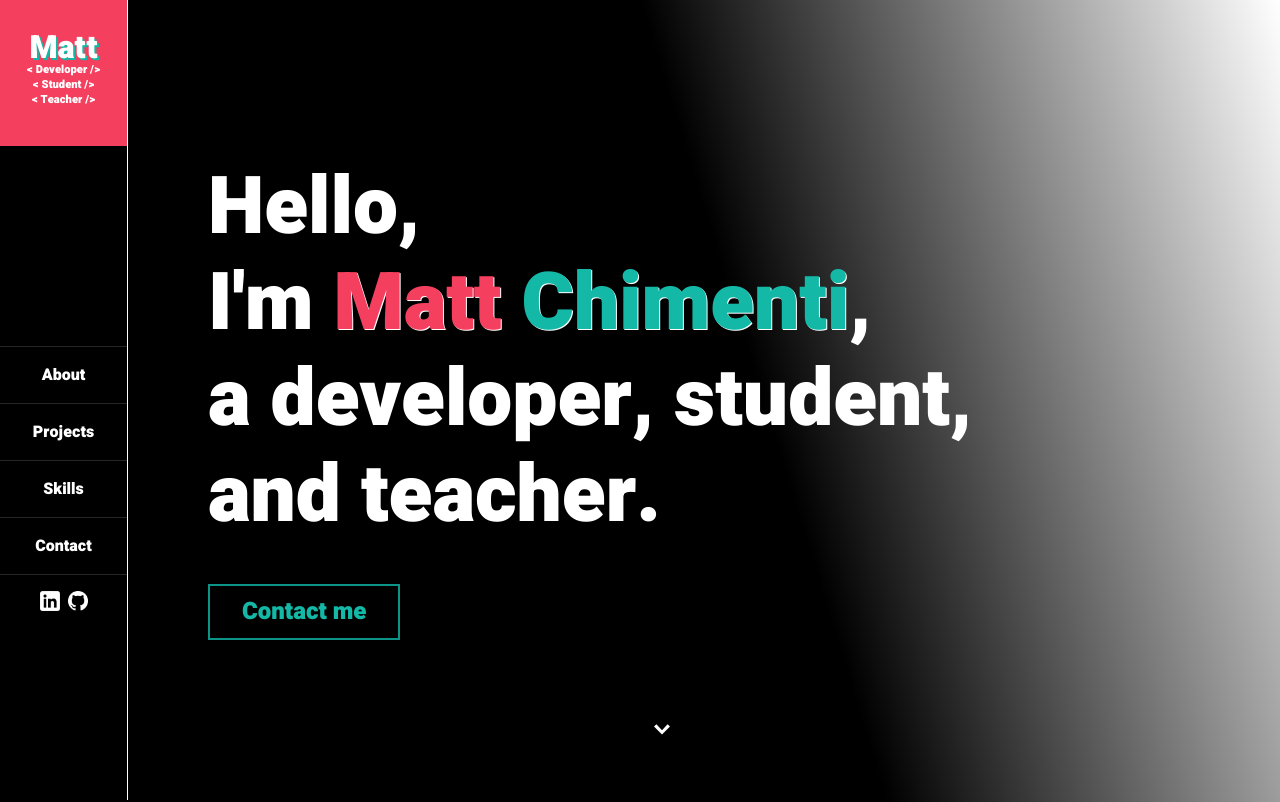
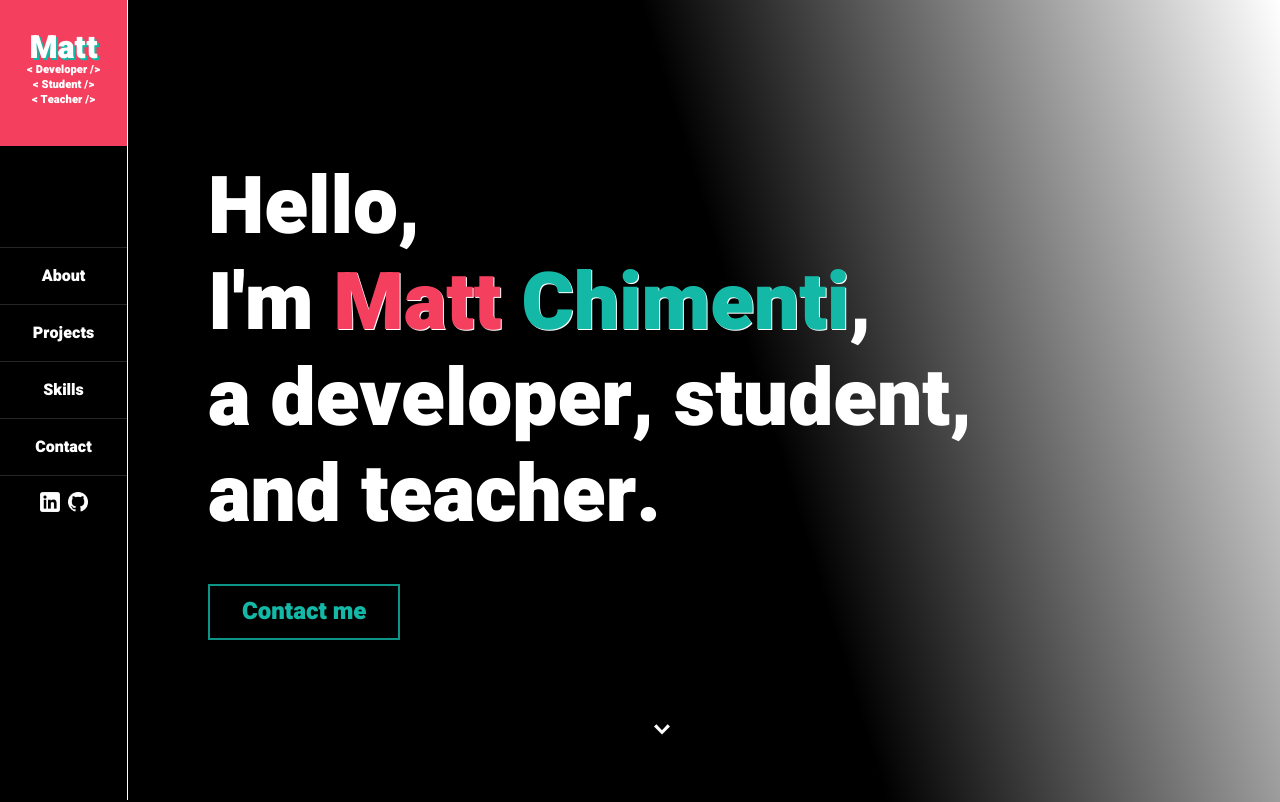
Before and after one commit to ChimentiMatt/Portfolio-2022, a React (Create React App) app: page / in a window 1280 px wide. Shown: the top 802 px of the page. Built offline with nearby package versions, Linux system fonts and the light colour scheme.

Commit message:
sidebar is more dynamic

```diff
--- a/src/components/Sidebar.jsx
+++ b/src/components/Sidebar.jsx
@@ -16,7 +16,7 @@ const Sidebar = ({handleClick}) => {
         z-10
         realative
         fixed
-        mr-[50rem]
+
         flex-col
         justify-between
         w-[8rem]
@@ -59,9 +59,10 @@ const Sidebar = ({handleClick}) => {
             </Link>
         </div>
 
-        <div>
+        <div className=''>
             <ul className="
-                mt-[12.5rem]
+
+
                 text-center
                 text-[1rem]
                 text-white
@@ -111,14 +112,13 @@ const Sidebar = ({handleClick}) => {
                 >
                 <Link to="contactPage" spy={true} smooth={true}>Contact</Link>
             </ul>
-        </div>
             <div className="
                 flex
                 content-center
                 justify-center
 
                 list-none
-            pb-[22rem]
+                pb-[18rem]
                 pt-[1rem]">
 
                 <li className="
@@ -139,6 +139,7 @@ const Sidebar = ({handleClick}) => {
                 </li>
             </div>
         </div>
+    </div>
   )
 }
 
```
Also changed, not shown: src/index.css (line endings or trailing spaces). Lines whose indentation alone changed are shown as unchanged.
